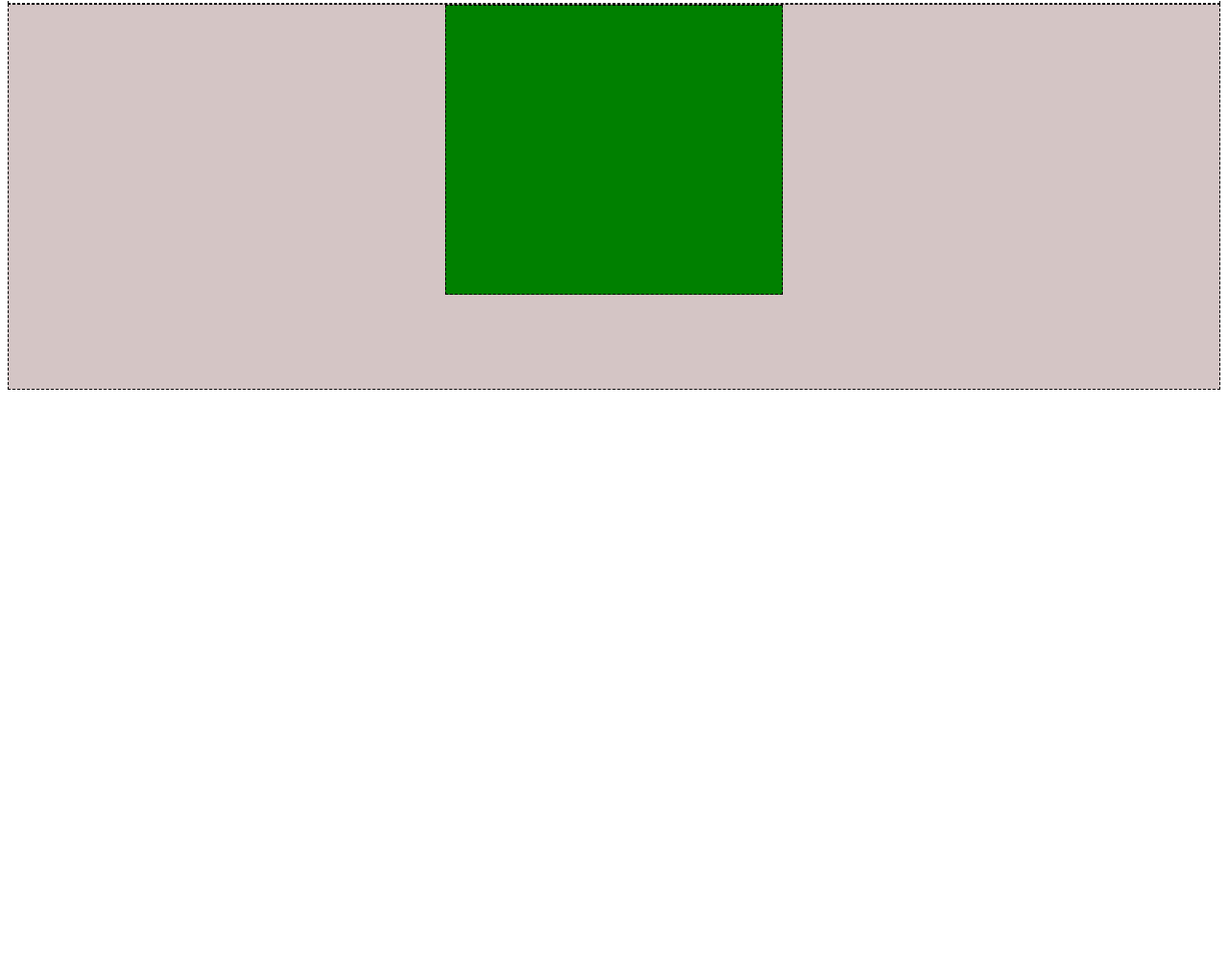
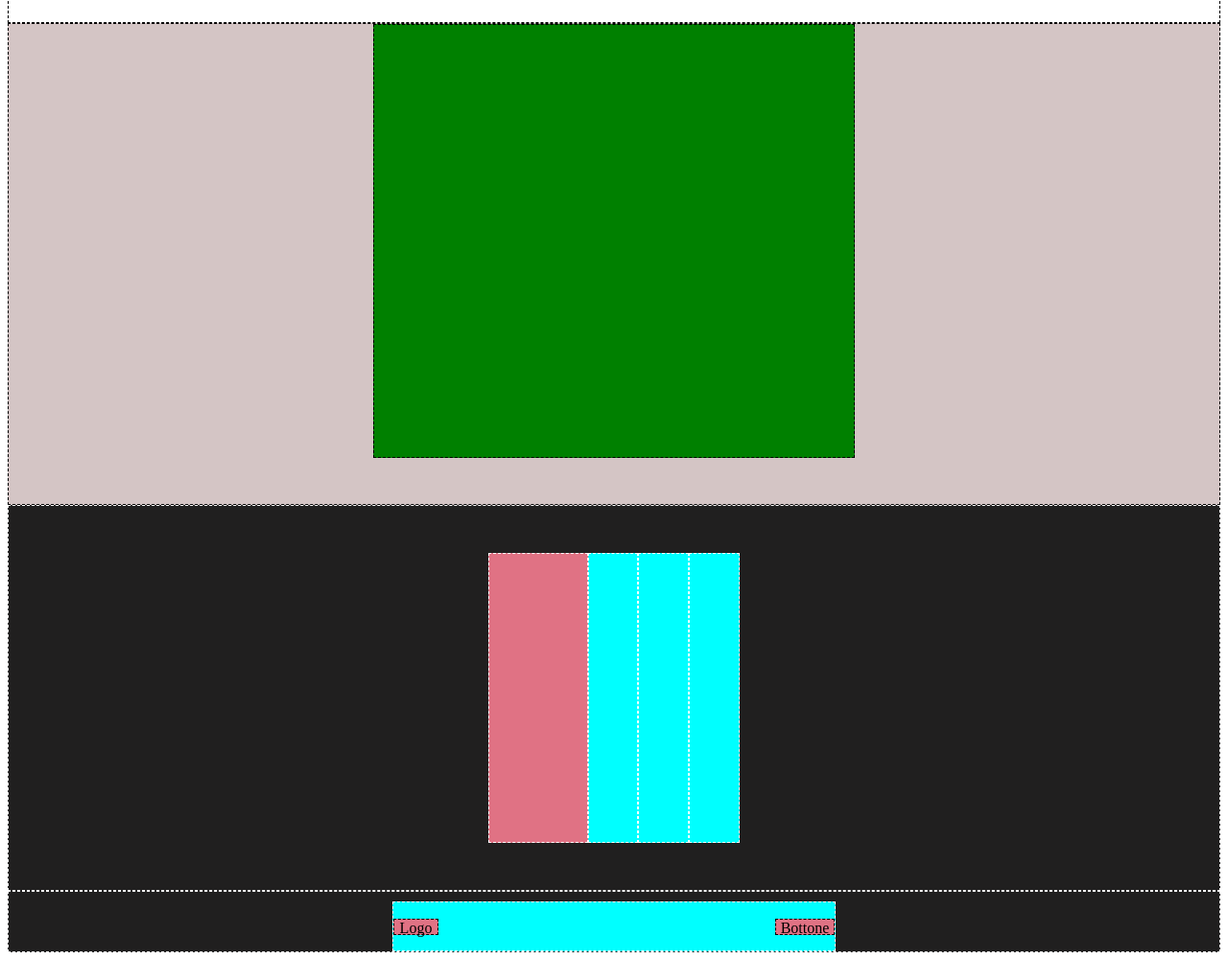
Before and after one commit to alessiarabacchi/htmlcss-struttura-discord, a plain HTML site: page index.html in a window 1280 px wide. Shown: the part 1312-2312 px from the top of the page at 96% size. Before the commit the page ends 1726 px from the top, so only its background shows below. Drawn offline with Linux system fonts and the light colour scheme.

Commit message:
feat footer

```diff
--- a/css/style.css
+++ b/css/style.css
@@ -10,6 +10,8 @@ header {
 }
 
 .container {
+  width: 70%;
+  margin: 0 auto;
   padding: 50px;
   display: flex;
   align-items: center;
@@ -45,9 +47,9 @@ header {
 .container-section-1 {
   flex-grow: 1;
   display: flex;
-  align-items: center;
   padding-left: 500px;
   padding-right: 500px;
+  align-items: center;
 
   /*debug*/
   border: 1px dashed black;
@@ -135,7 +137,7 @@ header {
 
 .container-section-5 {
   flex-grow: 1;
-  height: 400px;
+  height: 500px;
 
   /*debug*/
   border: 1px dashed black;
@@ -144,11 +146,97 @@ header {
 
 .rect-section-5 {
   flex-grow: 1;
-  width: 350px;
-  height: 300px;
-  margin: auto;
+  width: 500px;
+  height: 450px;
+  margin: 0 auto 20px;
 
   /*debug*/
   border: 1px dashed black;
   background-color: green;
 }
+
+.container-footer-1 {
+  flex-grow: 1;
+  display: flex;
+  align-items: center;
+  padding-left: 500px;
+  padding-right: 500px;
+
+  /*debug*/
+  border: 1px dashed white;
+  background-color: rgb(32, 31, 31);
+  text-align: center;
+  min-height: 400px;
+}
+
+.rect-footer-1 {
+  flex-grow: 1;
+  height: 300px;
+  width: 40%;
+
+  /*debug*/
+  border: 1px dashed white;
+  background-color: rgb(224, 114, 132);
+}
+
+.rect-footer-2,
+.rec-footer-3,
+.rect-footer-4,
+.rect-footer-5 {
+  flex-grow: 1;
+  height: 300px;
+  width: 20%;
+
+  /*debug*/
+  border: 1px dashed white;
+  background-color: aqua;
+}
+
+.container-footer-2 {
+  flex-grow: 1;
+  display: flex;
+  align-items: center;
+  justify-content: space-around;
+
+  /*debug*/
+  border: 1px dashed white;
+  background-color: rgb(32, 31, 31);
+  text-align: center;
+  min-height: 50px;
+}
+
+.rect-footer-21 {
+  flex-grow: 0;
+  height: 15px;
+  width: 45px;
+
+  /*debug*/
+  border: 1px dashed black;
+  background-color: rgb(224, 114, 132);
+}
+
+.rect-footer-22 {
+  flex-grow: 0;
+  height: 15px;
+  width: 60px;
+
+  /*debug*/
+  border: 1px dashed black;
+  background-color: rgb(224, 114, 132);
+}
+
+.container-final {
+  flex-grow: 1;
+  display: flex;
+  align-items: center;
+  justify-content: space-between;
+  margin-left: 400px;
+  margin-right: 400px;
+  margin-top: 10px;
+
+  /*debug*/
+  border: 1px dashed white;
+  background-color: aqua;
+  text-align: center;
+  min-height: 50px;
+}
--- a/index.html
+++ b/index.html
@@ -15,7 +15,7 @@
   <body>
     <!-- Header -->
     <header>
-        <div class="container"></div>
+      <div class="container">
         <div class="header-left">Logo</div>
         <div class="header-center">Link Link Link Link Link</div>
         <div class="header-right">Login</div>
@@ -24,7 +24,6 @@
 
     <!-- Sezioni principali -->
     <main>
-
       <!-- Sezione 1 -->
       <section class="container-section-1">
         <div class="rect-section-1"></div>
@@ -56,8 +55,22 @@
 
     <!-- Footer -->
     <footer>
+      <!-- Footer 1-->
+      <section class="container-footer-1">
+        <div class="rect-footer-1"></div>
+        <div class="rect-footer-2"></div>
+        <div class="rect-footer-3"></div>
+        <div class="rect-footer-4"></div>
+        <div class="rect-footer-5"></div>
+      </section>
 
-
+      <!-- Footer 2-->
+      <section class="container-footer-2">
+        <div class="container-final">
+          <div class="rect-footer-21">Logo</div>
+          <div class="rect-footer-22">Bottone</div>
+        </div>
+      </section>
     </footer>
   </body>
 </html>
```
Lines whose indentation alone changed are shown as unchanged.
